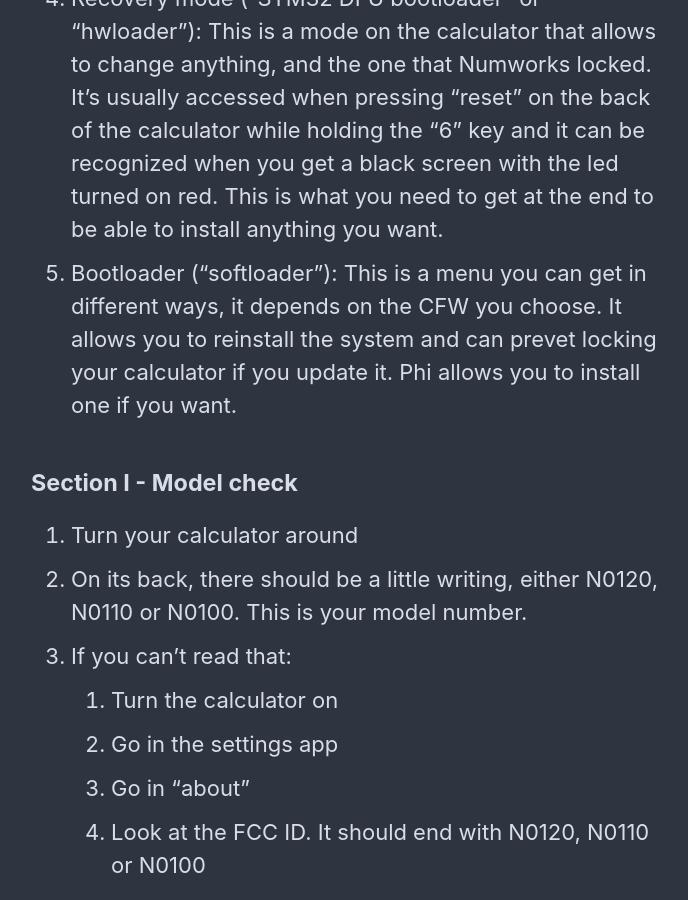
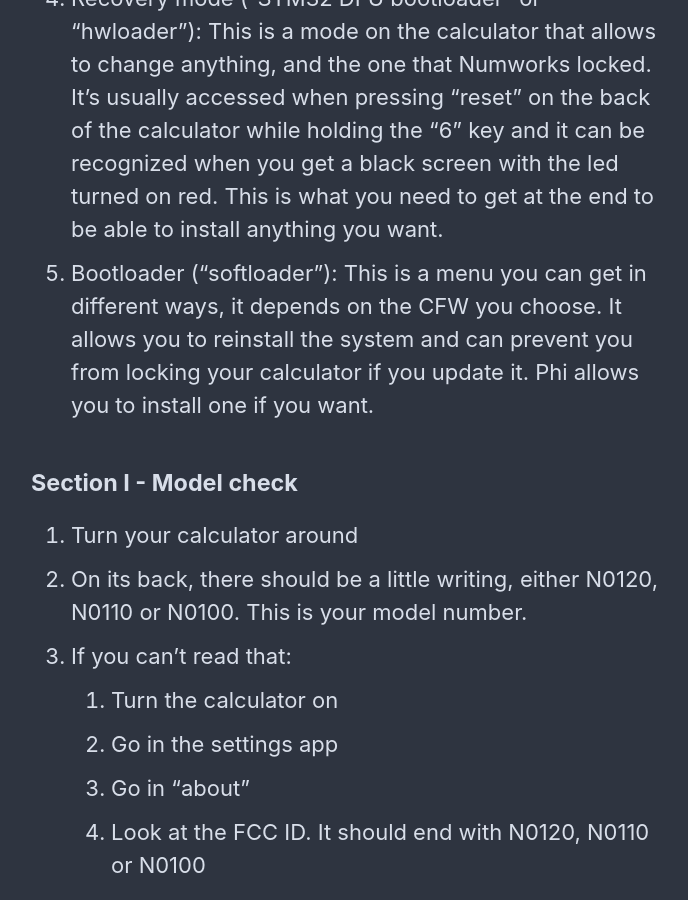
Before and after one commit to Omega-Numworks/Omega-Guide, a Jekyll site: the page built from _pages/en_US/get-started.md, in a window 1280 px wide and 900 px high, scrolled down 894 px. Shown: the whole window, without its empty margins (291-979 px from the left). Built offline with Jekyll 4.4.1, drawn with Linux system fonts in a browser that asks for light colours; comment, search, counter and statistics services are not loaded.

Commit message:
Update get-started.md

```diff
--- a/_pages/en_US/get-started.md
+++ b/_pages/en_US/get-started.md
@@ -14,7 +14,7 @@
 2. CFW: Custom firmware, a system that is made to replace Epsilon. A common one is Omega
 3. Phi: This is an app that is made to unlock locked calculators.
 4. Recovery mode ("STM32 DFU bootloader" or "hwloader"): This is a mode on the calculator that allows to change anything, and the one that Numworks locked. It's usually accessed when pressing "reset" on the back of the calculator while holding the "6" key and it can be recognized when you get a black screen with the led turned on red. This is what you need to get at the end to be able to install anything you want.
-5. Bootloader ("softloader"): This is a menu you can get in different ways, it depends on the CFW you choose. It allows you to reinstall the system and can prevet locking your calculator if you update it. Phi allows you to install one if you want.
+5. Bootloader ("softloader"): This is a menu you can get in different ways, it depends on the CFW you choose. It allows you to reinstall the system and can prevent you from locking your calculator if you update it. Phi allows you to install one if you want.
 
 #### Section I - Model check
 
```
